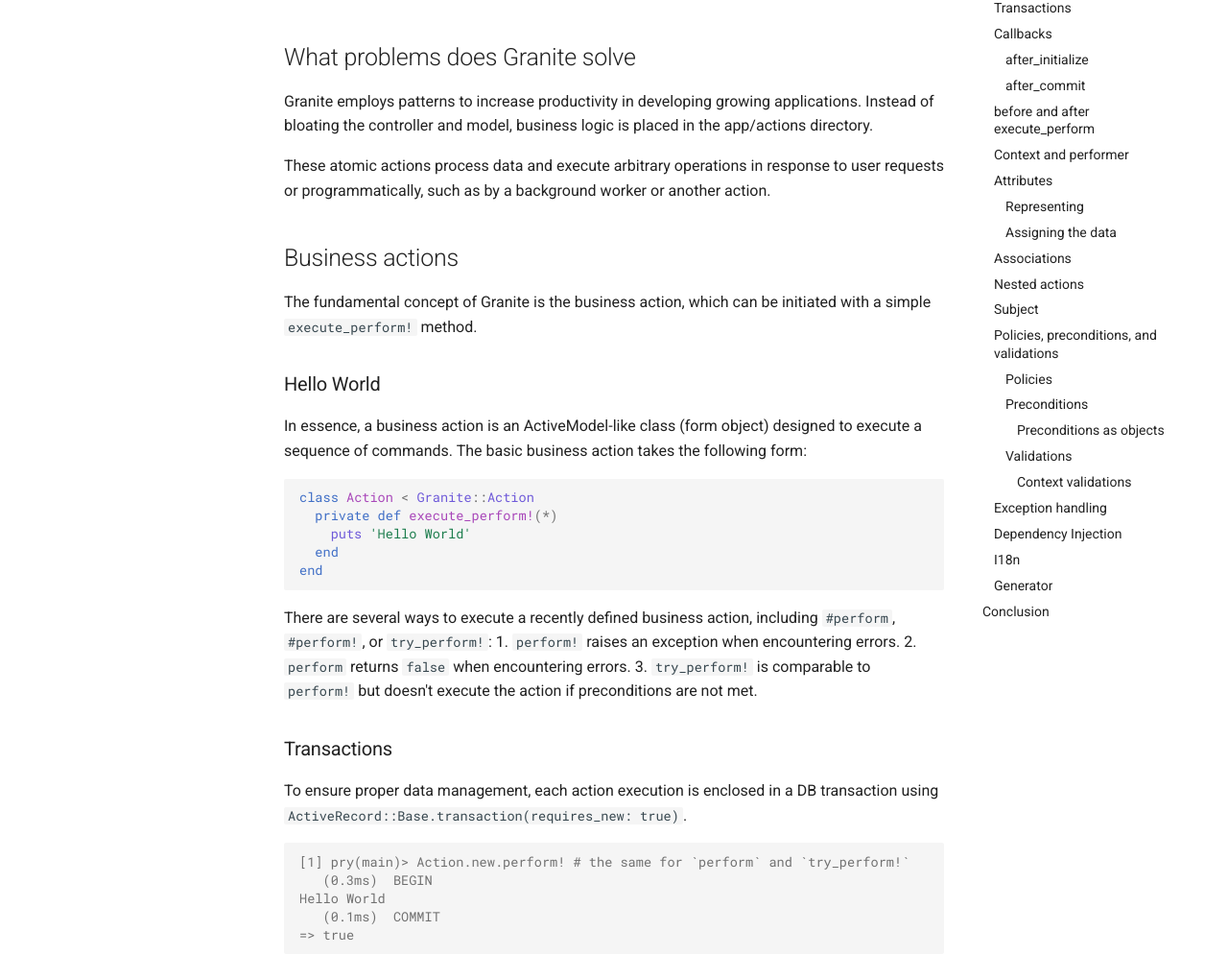
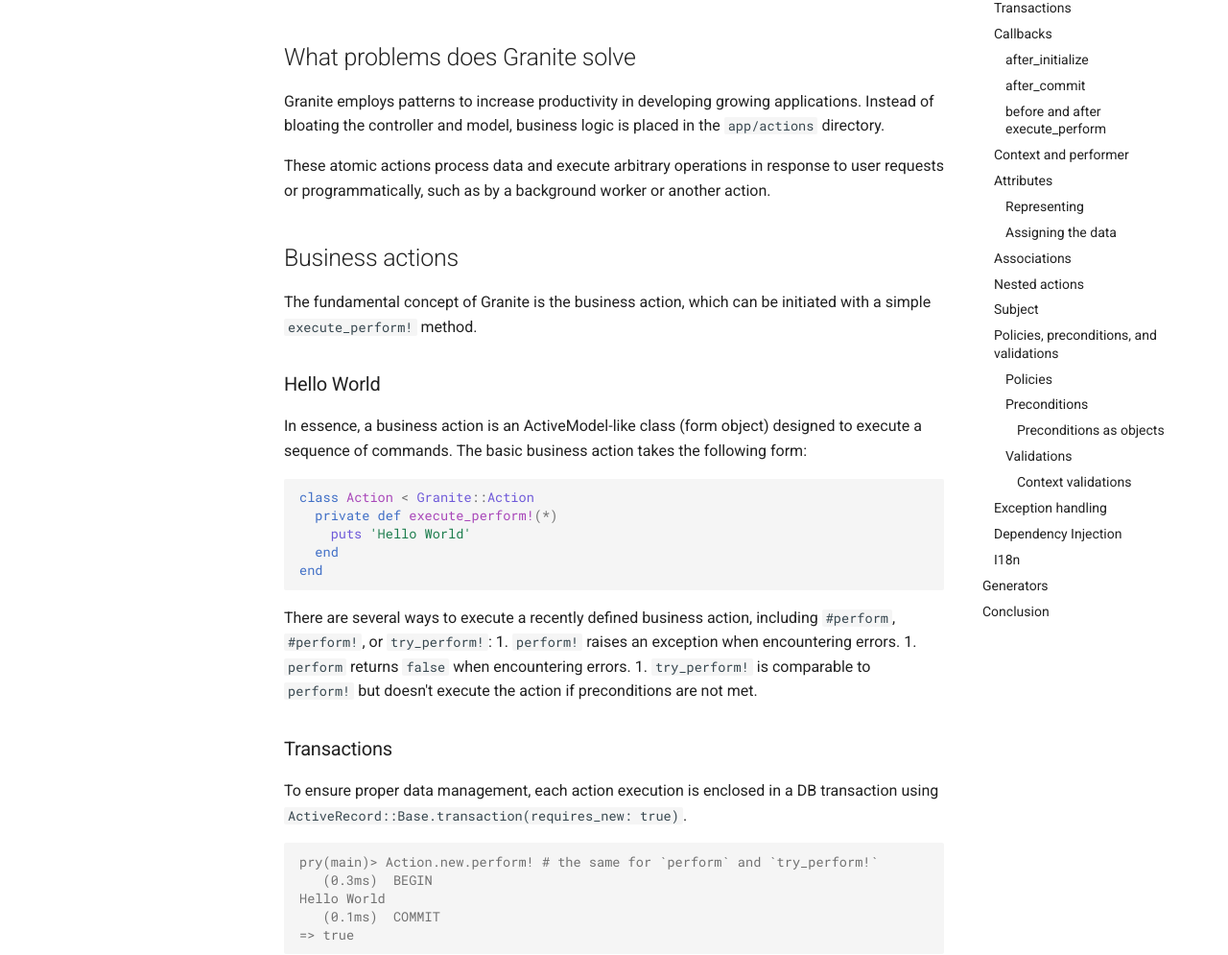
Before and after one commit to toptal/granite, an MkDocs documentation site: the page built from docs/index.md, in a window 1280 px wide and 1400 px high. Shown: the part 229-1224 px from the top of the window at 96% size. Built offline with MkDocs 1.6.1 and Material for MkDocs 9.7.7, drawn with Linux system fonts in a browser that asks for light colours; comment, search, counter and statistics services are not loaded; some of the changed text lies outside the part shown.

Commit message:
Add a few more fixes

````diff
--- a/docs/index.md
+++ b/docs/index.md
@@ -4,7 +4,7 @@ Granite is an architecture for business actions in Rails applications, combining
 
 ## What problems does Granite solve
 
-Granite employs patterns to increase productivity in developing growing applications. Instead of bloating the controller and model, business logic is placed in the app/actions directory.
+Granite employs patterns to increase productivity in developing growing applications. Instead of bloating the controller and model, business logic is placed in the `app/actions` directory.
 
 These atomic actions process data and execute arbitrary operations in response to user requests or programmatically, such as by a background worker or another action.
 
@@ -26,15 +26,15 @@ end
 
 There are several ways to execute a recently defined business action, including `#perform`, `#perform!`, or `try_perform!`:
 1. `perform!` raises an exception when encountering errors.
-2. `perform` returns `false` when encountering errors.
-3. `try_perform!` is comparable to `perform!` but doesn't execute the action if preconditions are not met.
+1. `perform` returns `false` when encountering errors.
+1. `try_perform!` is comparable to `perform!` but doesn't execute the action if preconditions are not met.
 
 ### Transactions
 
 To ensure proper data management, each action execution is enclosed in a DB transaction using `ActiveRecord::Base.transaction(requires_new: true)`.
 
 ```irb
-[1] pry(main)> Action.new.perform! # the same for `perform` and `try_perform!`
+pry(main)> Action.new.perform! # the same for `perform` and `try_perform!`
    (0.3ms)  BEGIN
 Hello World
    (0.1ms)  COMMIT
@@ -101,7 +101,7 @@ after_commit triggered
 => true
 ```
 
-### before and after `execute_perform`
+#### before and after `execute_perform`
 
 ```ruby
 class Action < Granite::Action
@@ -248,8 +248,8 @@ validates :subaction, nested: true
 
 The definition of the subject does three things:
 1. Defines a `references_one` association.
-2. Aliases its methods to common names (`subject` and `subject_id`)
-3. Modifies the action initializer to provide the ability to pass the subject as the first argument and restricts subject-less action initialization.
+1. Aliases its methods to common names (`subject` and `subject_id`)
+1. Modifies the action initializer to provide the ability to pass the subject as the first argument and restricts subject-less action initialization.
 
 Let's take a look to an example below:
 
@@ -290,8 +290,8 @@ Notice that the method `#user` has been assigned to the alias `#subject`, and `#
 
 When deciding how to structure policies, preconditions, and validations, there are some simple rules to follow:
 1. If the condition depends on _any user-provided attribute values_ except for the subject, it is a **validation**.
-2. If the condition depends on _the subject or any value that depends on the subject_, it is a **precondition**.
-3. Otherwise, if it is _related to the performer_, choose a **policy**.
+1. If the condition depends on _the subject or any value that depends on the subject_, it is a **precondition**.
+1. Otherwise, if it is _related to the performer_, choose a **policy**.
 
 #### Policies
 
@@ -310,8 +310,8 @@ There is also an `allow_self` method that is equivalent to `allow_if { performer
 
 Granite policies also support strategies:
 1. By default, the [`AnyStrategy`](https://github.com/toptal/granite/blob/master/lib/granite/action/policies/any_strategy.rb) is used, which allows an action to be performed if any policy allows it.
-2. Other built-in strategies include [`AlwaysAllowStrategy`](https://github.com/toptal/granite/blob/master/lib/granite/action/policies/always_allow_strategy.rb), which allows all actions,
-3. And [`RequiredPerformerStrategy`](https://github.com/toptal/granite/blob/master/lib/granite/action/policies/required_performer_strategy.rb), which requires that a performer be present for all actions.
+1. Other built-in strategies include [`AlwaysAllowStrategy`](https://github.com/toptal/granite/blob/master/lib/granite/action/policies/always_allow_strategy.rb), which allows all actions,
+1. And [`RequiredPerformerStrategy`](https://github.com/toptal/granite/blob/master/lib/granite/action/policies/required_performer_strategy.rb), which requires that a performer be present for all actions.
 
 You can also write your own custom policy strategy.
 
@@ -452,7 +452,7 @@ foobar
 
 It's important to note that the lookup rules are different when performing an I18n lookup within a projector context. See the section on [I18n lookup inside a projector context](projectors/#i18n-projectors-lookup) for more information.
 
-### Generator
+## Generators
 
 You can use the granite generator to create a starting point for your action. To do so, pass the name and path of your action as the first argument using the following syntax:
 
@@ -469,10 +469,10 @@ Here are some examples of using the rails g granite command:
 
     This command generates a new action called "create" for the "user" `subject`. It creates three files: `apq/actions/ba/user/create.rb`, `apq/actions/ba/user/business_action.rb`, and `spec/apq/actions/ba/user/create_spec.rb`.
 
-2. `rails g granite user/create -C`
+1. `rails g granite user/create -C`
    Adding the `-C` option generates a collection action where the subject is not known at initialization. This command generates two files: `apq/actions/ba/user/create.rb` and `spec/apq/actions/ba/user/create_spec.rb`.
 
-3. `rails g granite user/create simple`
+1. `rails g granite user/create simple`
    Adding a second argument, such as "simple" specifies the name of the projector to use. This command generates a new directory called simple within the `apq/actions/ba/user/create directory`, as well as the same files as the first example: `apq/actions/ba/user/create.rb`, `apq/actions/ba/user/business_action.rb`, and `spec/apq/actions/ba/user/create_spec.rb`.
 
 ## Conclusion
````
Also changed, not shown: other parts of docs/index.md (+2 -2 lines).
